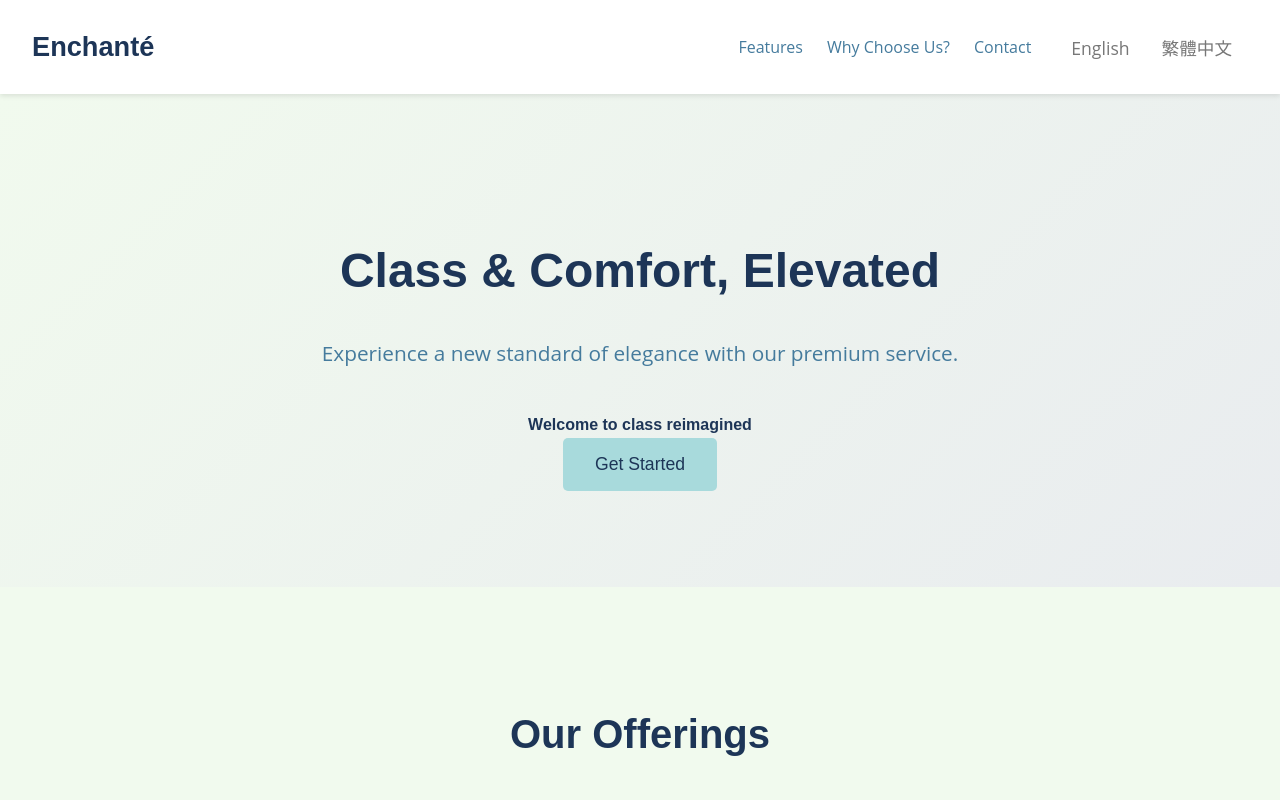
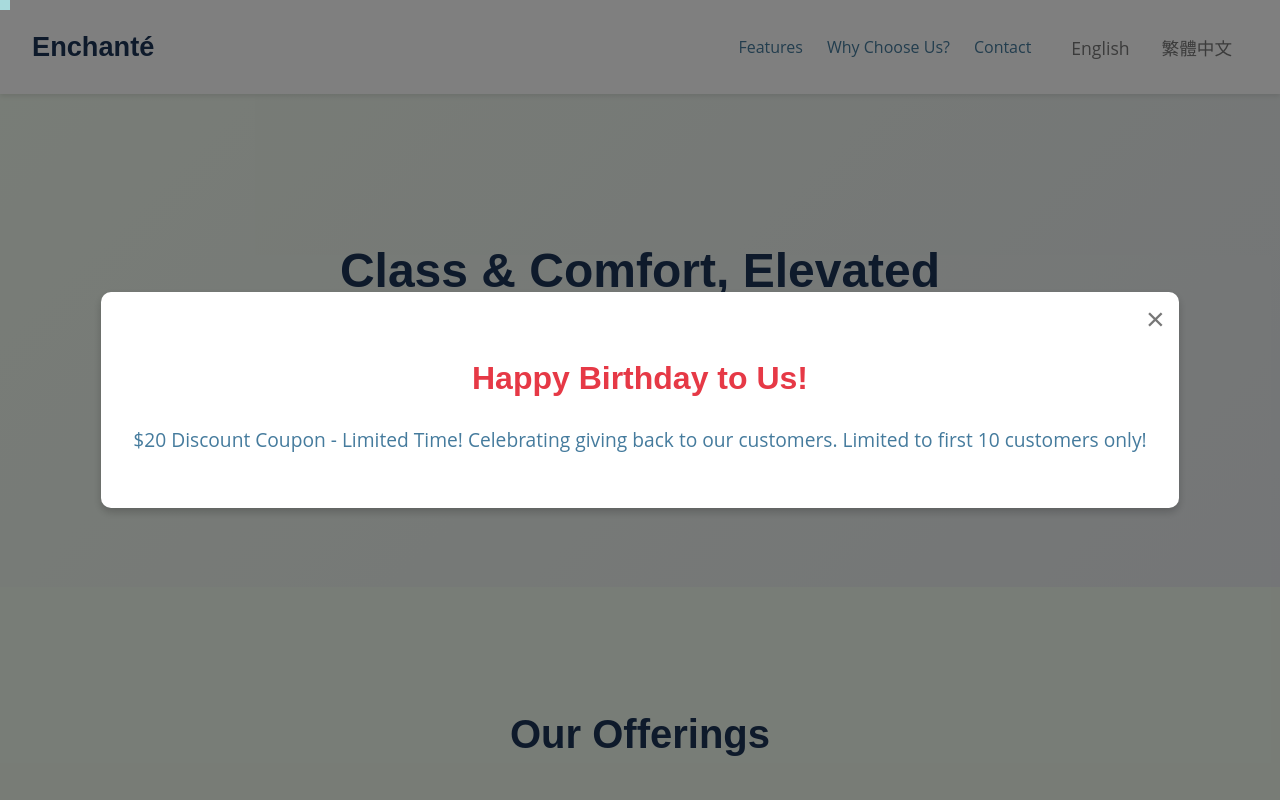
Before and after one commit to desertfox-gt/New, a React (Create React App) app: page / in a window 1280 px wide. Shown: the top 800 px of the page. Built offline with nearby package versions, Linux system fonts and the light colour scheme.

Commit message:
Update App.css

```diff
--- a/src/App.css
+++ b/src/App.css
@@ -1,17 +1,16 @@
 
 /* Global Styles */
 body {
-  font-family: 'Open Sans', sans-serif; /* Classic, highly readable sans-serif font for body text */
+  font-family: 'Open Sans', sans-serif;
   margin: 0;
   padding: 0;
   box-sizing: border-box;
-  background-color: #f5f5f5; /* Light grey background */
-  color: #333; /* Dark grey text for readability */
+  background-color: #f5f5f5;
+  color: #333;
   line-height: 1.7;
-  overflow-x: hidden; /* Prevent horizontal scroll */
+  overflow-x: hidden;
 }
 
-/* Import Poppins and Open Sans fonts from Google Fonts */
 @import url('https://fonts.googleapis.com/css2?family=Open+Sans:wght@400;600&family=Poppins:wght@400;500;700&display=swap');
 
 /* App Container */
@@ -21,8 +20,8 @@ body {
 
 /* Reusable Button Component */
 .button {
-  background-color: #a8dadc; /* Soft blue */
-  color: #1d3557; /* Dark blue */
+  background-color: #a8dadc;
+  color: #1d3557;
   padding: 1rem 2rem;
   border: none;
   border-radius: 5px;
@@ -32,14 +31,14 @@ body {
 }
 
 .button:hover {
-  background-color: #457b9d; /* Darker blue on hover */
-  color: #f1faee; /* Light beige text */
+  background-color: #457b9d;
+  color: #f1faee;
 }
 
 /* Navigation */
 .app-header {
-  background-color: #fff; /* White navbar */
-  box-shadow: 0 2px 5px rgba(0, 0, 0, 0.1); /* Subtle shadow */
+  background-color: #fff;
+  box-shadow: 0 2px 5px rgba(0, 0, 0, 0.1);
   position: sticky;
   top: 0;
   z-index: 100;
@@ -49,14 +48,14 @@ body {
   display: flex;
   justify-content: space-between;
   align-items: center;
-  padding: 1.5rem 2rem; /* Increased padding */
+  padding: 1.5rem 2rem;
 }
 
 .logo {
-  font-size: 1.7rem; /* Larger logo */
+  font-size: 1.7rem;
   font-weight: 600;
-  color: #1d3557; /* Dark blue */
-  font-family: 'Poppins', sans-serif; /* Use Poppins for logo */
+  color: #1d3557;
+  font-family: 'Poppins', sans-serif;
 }
 
 nav {
@@ -65,15 +64,15 @@ nav {
 }
 
 nav a {
-  color: #457b9d; /* Medium blue for nav links */
+  color: #457b9d;
   text-decoration: none;
   margin-left: 1.5rem;
   transition: color 0.3s ease;
-  font-family: 'Open Sans', sans-serif; /* Use Open Sans for nav links */
+  font-family: 'Open Sans', sans-serif;
 }
 
 nav a:hover {
-  color: #1d3557; /* Dark blue on hover */
+  color: #1d3557;
 }
 
 .language-selector {
@@ -83,22 +82,22 @@ nav a:hover {
 .language-selector button {
   background-color: transparent;
   border: none;
-  color: #777; /* Light grey for language buttons */
+  color: #777;
   padding: 0.5rem 1rem;
   cursor: pointer;
   transition: color 0.3s ease;
-  font-family: 'Open Sans', sans-serif; /* Use Open Sans for language buttons */
+  font-family: 'Open Sans', sans-serif;
 }
 
 .language-selector button.active,
 .language-selector button:hover {
-  color: #1d3557; /* Dark blue when active */
+  color: #1d3557;
 }
 
 /* Hero Section */
 .hero-section {
-  background: linear-gradient(135deg, #f1faee, #e9ecef); /* Soft beige gradient */
-  padding: 6rem 2rem; /* Increased padding */
+  background: linear-gradient(135deg, #f1faee, #e9ecef);
+  padding: 6rem 2rem;
   text-align: center;
 }
 
@@ -108,51 +107,51 @@ nav a:hover {
 }
 
 .hero-headline {
-  font-size: 3rem; /* Larger headline */
-  color: #1d3557; /* Dark blue */
+  font-size: 3rem;
+  color: #1d3557;
   margin-bottom: 1.5rem;
   font-weight: 600;
-  font-family: 'Poppins', sans-serif; /* Use Poppins for hero headline */
+  font-family: 'Poppins', sans-serif;
 }
 
 .hero-desc {
-  font-size: 1.3rem; /* Slightly larger description */
-  color: #457b9d; /* Medium blue */
+  font-size: 1.3rem;
+  color: #457b9d;
   margin-bottom: 2.5rem;
-  font-family: 'Open Sans', sans-serif; /* Use Open Sans for hero description */
+  font-family: 'Open Sans', sans-serif;
 }
 
 .hero-highlight {
   font-weight: 600;
-  color: #1d3557; /* Dark blue */
-  font-family: 'Poppins', sans-serif; /* Use Poppins for hero highlight */
+  color: #1d3557;
+  font-family: 'Poppins', sans-serif;
 }
 
 .cta-btn {
-  background-color: #e63946; /* Coral red */
-  color: #f1faee; /* Light beige */
-  padding: 1.2rem 2.5rem; /* Larger button */
+  background-color: #e63946;
+  color: #f1faee;
+  padding: 1.2rem 2.5rem;
   border-radius: 8px;
   font-size: 1.2rem;
-  font-family: 'Open Sans', sans-serif; /* Use Open Sans for CTA button */
+  font-family: 'Open Sans', sans-serif;
 }
 
 .cta-btn:hover {
-  background-color: #c21c2b; /* Darker red on hover */
+  background-color: #c21c2b;
 }
 
 /* Features Section */
 .features-section {
   padding: 5rem 2rem;
-  background-color: #f1faee; /* Light beige */
+  background-color: #f1faee;
 }
 
 .features-section h2 {
-  font-size: 2.5rem; /* Larger heading */
-  color: #1d3557; /* Dark blue */
+  font-size: 2.5rem;
+  color: #1d3557;
   text-align: center;
   margin-bottom: 2.5rem;
-  font-family: 'Poppins', sans-serif; /* Use Poppins for features section heading */
+  font-family: 'Poppins', sans-serif;
 }
 
 .features-grid {
@@ -166,49 +165,49 @@ nav a:hover {
   background-color: #fff;
   padding: 2.5rem;
   border-radius: 10px;
-  box-shadow: 0 4px 8px rgba(0, 0, 0, 0.08); /* Softer shadow */
+  box-shadow: 0 4px 8px rgba(0, 0, 0, 0.08);
   transition: transform 0.3s ease, box-shadow 0.3s ease;
   cursor: pointer;
 }
 
 .feature-card:hover {
   transform: translateY(-5px);
-  box-shadow: 0 6px 12px rgba(0, 0, 0, 0.12); /* More pronounced shadow */
+  box-shadow: 0 6px 12px rgba(0, 0, 0, 0.12);
 }
 
 .feature-title {
   font-size: 1.7rem;
-  color: #1d3557; /* Dark blue */
+  color: #1d3557;
   margin-bottom: 1.2rem;
   font-weight: 500;
-  font-family: 'Poppins', sans-serif; /* Use Poppins for feature title */
+  font-family: 'Poppins', sans-serif;
 }
 
 .feature-price {
   font-size: 1.3rem;
-  color: #e63946; /* Coral red */
+  color: #e63946;
   margin: 1.2rem 0;
-  font-family: 'Open Sans', sans-serif; /* Use Open Sans for feature price */
+  font-family: 'Open Sans', sans-serif;
 }
 
 .feature-desc {
   font-size: 1.1rem;
-  color: #457b9d; /* Medium blue */
-  font-family: 'Open Sans', sans-serif; /* Use Open Sans for feature description */
+  color: #457b9d;
+  font-family: 'Open Sans', sans-serif;
 }
 
 /* Why Choose Us Section */
 .why-choose-us-section {
   padding: 5rem 2rem;
-  background-color: #fff; /* White */
+  background-color: #fff;
 }
 
 .why-choose-us-title {
   font-size: 2.5rem;
-  color: #1d3557; /* Dark blue */
+  color: #1d3557;
   text-align: center;
   margin-bottom: 2.5rem;
-  font-family: 'Poppins', sans-serif; /* Use Poppins for why choose us section heading */
+  font-family: 'Poppins', sans-serif;
 }
 
 .why-choose-us-grid {
@@ -219,46 +218,46 @@ nav a:hover {
 }
 
 .why-choose-us-card {
-  background-color: #f1faee; /* Light beige */
+  background-color: #f1faee;
   padding: 2.5rem;
   border-radius: 10px;
-  box-shadow: 0 2px 5px rgba(0, 0, 0, 0.08); /* Softer shadow */
+  box-shadow: 0 2px 5px rgba(0, 0, 0, 0.08);
   text-align: center;
 }
 
 .why-choose-us-card h3 {
   font-size: 1.5rem;
-  color: #1d3557; /* Dark blue */
+  color: #1d3557;
   margin-bottom: 1.2rem;
-  font-family: 'Poppins', sans-serif; /* Use Poppins for why choose us card heading */
+  font-family: 'Poppins', sans-serif;
 }
 
 .why-choose-us-card p {
   font-size: 1.1rem;
-  color: #457b9d; /* Medium blue */
-  font-family: 'Open Sans', sans-serif; /* Use Open Sans for why choose us card text */
+  color: #457b9d;
+  font-family: 'Open Sans', sans-serif;
 }
 
 .asterisk-note {
   font-size: 0.9rem;
-  color: #6c757d; /* Grey */
+  color: #6c757d;
   margin-top: 0.5rem;
   font-style: italic;
-  font-family: 'Open Sans', sans-serif; /* Use Open Sans for asterisk note */
+  font-family: 'Open Sans', sans-serif;
 }
 
 /* Contact Section */
 .contact-section {
   padding: 5rem 2rem;
-  background-color: #f1faee; /* Light beige */
+  background-color: #f1faee;
   text-align: center;
 }
 
 .contact-title {
   font-size: 2.5rem;
-  color: #1d3557; /* Dark blue */
+  color: #1d3557;
   margin-bottom: 2.5rem;
-  font-family: 'Poppins', sans-serif; /* Use Poppins for contact section heading */
+  font-family: 'Poppins', sans-serif;
 }
 
 .contact-content {
@@ -267,44 +266,44 @@ nav a:hover {
 }
 
 .contact-button {
-  background-color: #e63946; /* Coral red */
-  color: #f1faee; /* Light beige */
-  padding: 1.2rem 2.5rem; /* Larger button */
+  background-color: #e63946;
+  color: #f1faee;
+  padding: 1.2rem 2.5rem;
   border-radius: 8px;
   font-size: 1.2rem;
-  font-family: 'Open Sans', sans-serif; /* Use Open Sans for contact button */
+  font-family: 'Open Sans', sans-serif;
 }
 
 .contact-button:hover {
-  background-color: #c21c2b; /* Darker red on hover */
+  background-color: #c21c2b;
 }
 
 .email-info {
   font-size: 1.1rem;
-  color: #457b9d; /* Medium blue */
-  font-family: 'Open Sans', sans-serif; /* Use Open Sans for email info */
+  color: #457b9d;
+  font-family: 'Open Sans', sans-serif;
 }
 
 .email-info a {
-  color: #e63946; /* Coral red */
+  color: #e63946;
   text-decoration: none;
   transition: color 0.3s ease;
-  font-family: 'Open Sans', sans-serif; /* Use Open Sans for email info link */
+  font-family: 'Open Sans', sans-serif;
 }
 
 .email-info a:hover {
   text-decoration: underline;
-  color: #c21c2b; /* Darker red on hover */
+  color: #c21c2b;
 }
 
 /* Footer */
 .app-footer {
-  background-color: #1d3557; /* Dark blue */
-  color: #f1faee; /* Light beige */
+  background-color: #1d3557;
+  color: #f1faee;
   text-align: center;
   padding: 1.5rem 2rem;
   font-size: 1rem;
-  font-family: 'Open Sans', sans-serif; /* Use Open Sans for footer */
+  font-family: 'Open Sans', sans-serif;
 }
 
 /* Subpage Styles */
@@ -321,27 +320,27 @@ nav a:hover {
 }
 
 .back-button {
-  background-color: #f1faee; /* Light beige */
-  color: #457b9d; /* Medium blue */
+  background-color: #f1faee;
+  color: #457b9d;
   border: none;
   padding: 0.7rem 1.2rem;
   border-radius: 5px;
   cursor: pointer;
   margin-right: 1.2rem;
   transition: background-color 0.3s ease, color 0.3s ease;
-  font-family: 'Open Sans', sans-serif; /* Use Open Sans for back button */
+  font-family: 'Open Sans', sans-serif;
 }
 
 .back-button:hover {
-  background-color: #a8dadc; /* Soft blue on hover */
-  color: #1d3557; /* Dark blue on hover */
+  background-color: #a8dadc;
+  color: #1d3557;
 }
 
 .contact-page-header h1,
 .comparison-page-header h1 {
   font-size: 1.7rem;
-  color: #1d3557; /* Dark blue */
-  font-family: 'Poppins', sans-serif; /* Use Poppins for subpage headers */
+  color: #1d3557;
+  font-family: 'Poppins', sans-serif;
 }
 
 .contact-form-container {
@@ -352,7 +351,7 @@ nav a:hover {
   width: 100%;
   border-collapse: collapse;
   margin-top: 2.5rem;
-  font-family: 'Open Sans', sans-serif; /* Use Open Sans for comparison table */
+  font-family: 'Open Sans', sans-serif;
 }
 
 .comparison-table th,
@@ -363,14 +362,14 @@ nav a:hover {
 }
 
 .comparison-table th {
-  background-color: #e9ecef; /* Light grey */
+  background-color: #e9ecef;
   font-weight: 600;
-  color: #1d3557; /* Dark blue */
-  font-family: 'Poppins', sans-serif; /* Use Poppins for comparison table headers */
+  color: #1d3557;
+  font-family: 'Poppins', sans-serif;
 }
 
 .comparison-table tbody tr:nth-child(even) {
-  background-color: #f9f9f9; /* Lighter grey */
+  background-color: #f9f9f9;
 }
 
 /* Transitions */
@@ -421,3 +420,93 @@ button,
 * {
   -webkit-tap-highlight-color: rgba(0, 0, 0, 0);
 }
+
+/* Birthday Popup Styles */
+.birthday-popup {
+  position: fixed;
+  top: 0;
+  left: 0;
+  width: 100%;
+  height: 100%;
+  background-color: rgba(0, 0, 0, 0.5);
+  display: flex;
+  justify-content: center;
+  align-items: center;
+  z-index: 1000;
+}
+
+.popup-content {
+  background-color: #fff;
+  padding: 2rem;
+  border-radius: 10px;
+  box-shadow: 0 4px 8px rgba(0, 0, 0, 0.2);
+  text-align: center;
+  position: relative;
+}
+
+.popup-content h2 {
+  font-size: 2rem;
+  color: #e63946;
+  margin-bottom: 1rem;
+  font-family: 'Poppins', sans-serif;
+}
+
+.popup-content p {
+  font-size: 1.2rem;
+  color: #457b9d;
+  font-family: 'Open Sans', sans-serif;
+}
+
+.close-button {
+  position: absolute;
+  top: 0.5rem;
+  right: 0.5rem;
+  background: none;
+  border: none;
+  font-size: 2rem;
+  color: #777;
+  cursor: pointer;
+  transition: color 0.3s ease;
+}
+
+.close-button:hover {
+  color: #e63946;
+}
+
+/* Confetti Animation */
+.confetti {
+  position: absolute;
+  top: 0;
+  left: 0;
+  width: 100%;
+  height: 100%;
+  overflow: hidden;
+  pointer-events: none;
+}
+
+.confetti-piece {
+  position: absolute;
+  width: 10px;
+  height: 10px;
+  background-color: #e63946; /* Coral red */
+  top: 0;
+  left: var(--random-x);
+  transform: translateY(var(--random-offset));
+  animation: confetti-fall var(--random-duration) linear infinite;
+  animation-delay: 0s;
+  transform-origin: 0 0;
+}
+
+.confetti-piece:nth-child(even) {
+  background-color: #a8dadc; /* Soft blue */
+}
+
+.confetti-piece:nth-child(5n + 1) {
+  background-color: #f1faee; /* Light beige */
+}
+
+@keyframes confetti-fall {
+  to {
+    transform: translateY(100vh);
+  }
+}
```
